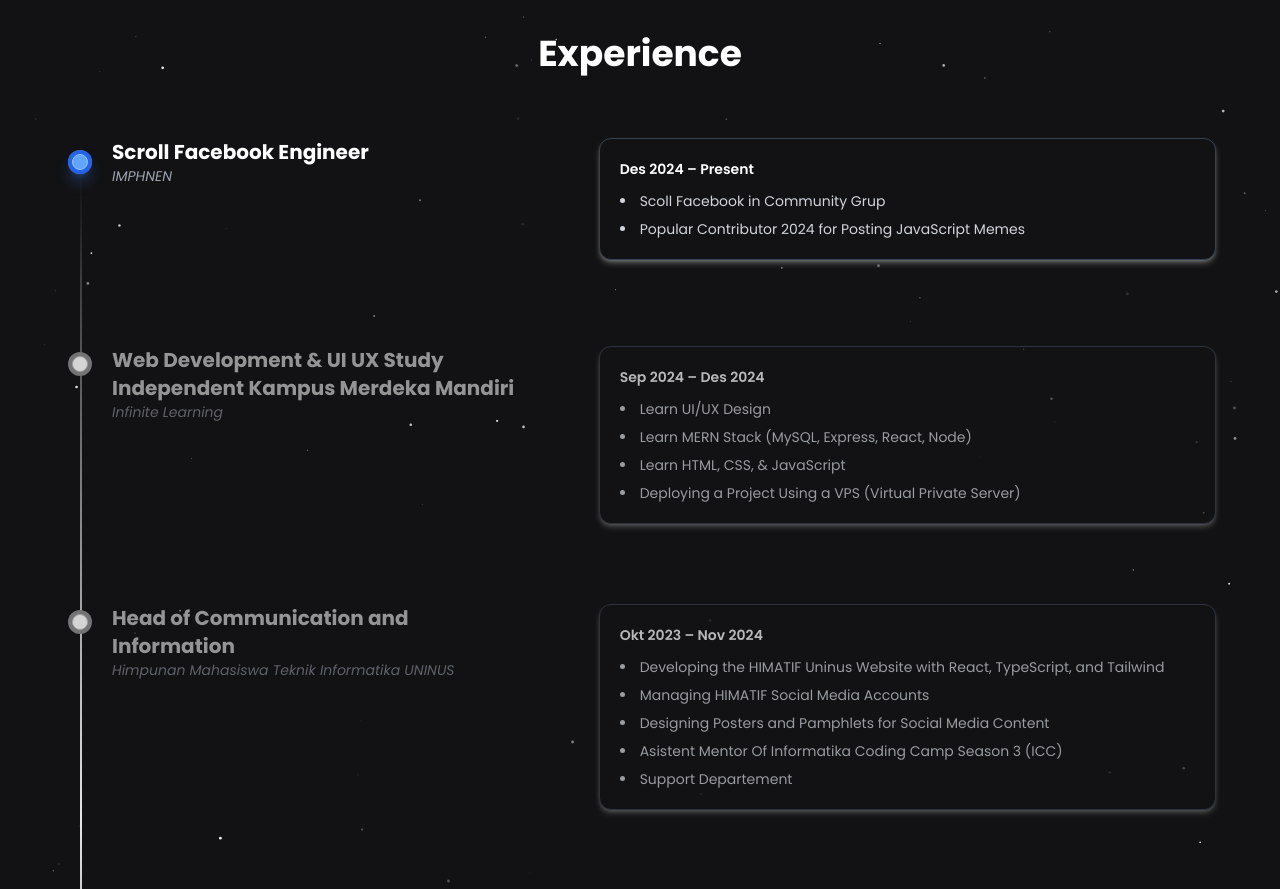
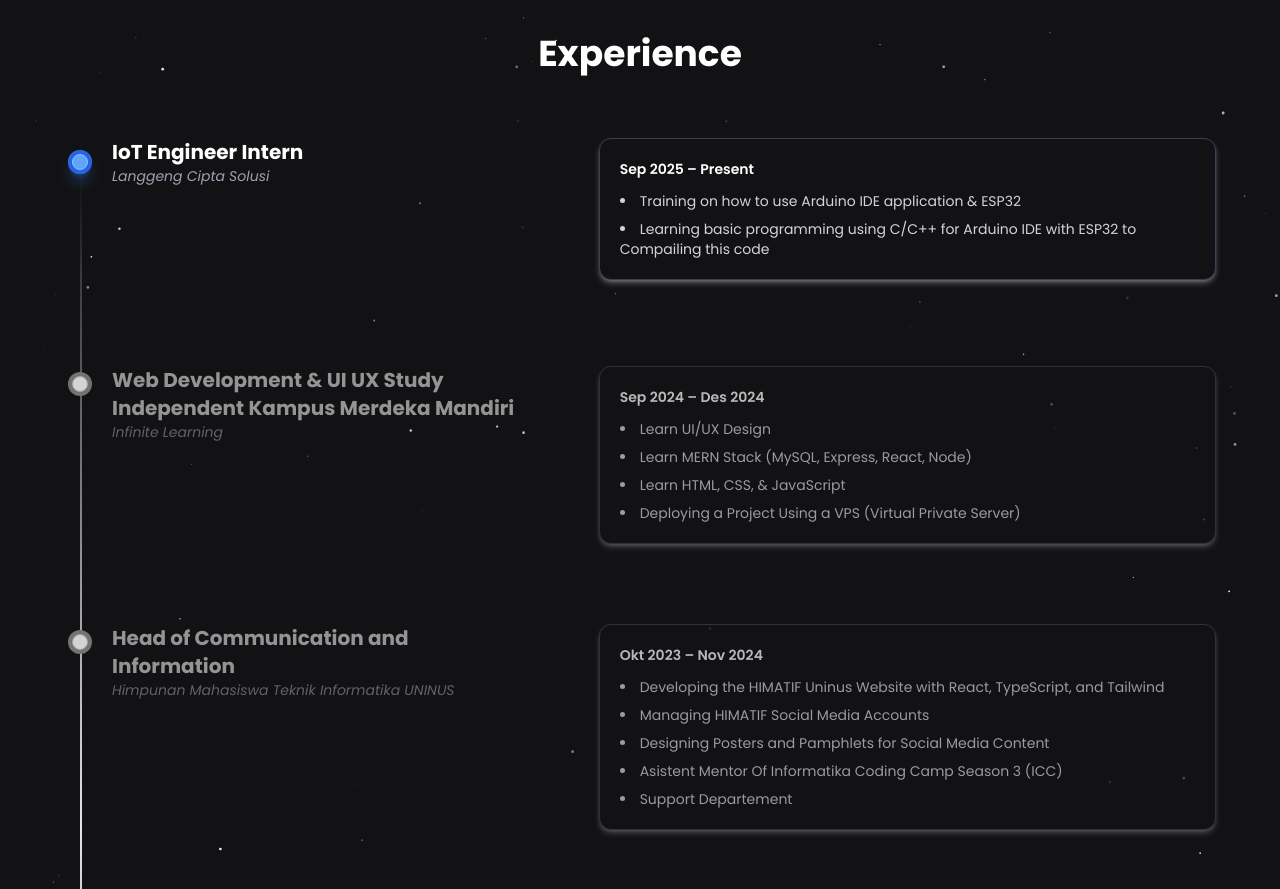
Before and after one commit to azrilpramudia/my-personal-website, a React (Vite) app: page / in a window 1280 px wide. Shown: the part 2540-3429 px from the top of the page. Built offline with nearby package versions, Linux system fonts and the light colour scheme.

Commit message:
feat: add experience

```diff
--- a/src/data/experienceData.js
+++ b/src/data/experienceData.js
@@ -1,11 +1,11 @@
 export const experienceData = [
   {
-    title: "Scroll Facebook Engineer",
-    company: "IMPHNEN",
-    date: "Des 2024 – Present",
+    title: "IoT Engineer Intern",
+    company: "Langgeng Cipta Solusi",
+    date: "Sep 2025 – Present",
     descriptions: [
-      "Scoll Facebook in Community Grup",
-      "Popular Contributor 2024 for Posting JavaScript Memes",
+      "Training on how to use Arduino IDE application & ESP32",
+      "Learning basic programming using C/C++ for Arduino IDE with ESP32 to Compailing this code",
     ],
   },
   {
```
